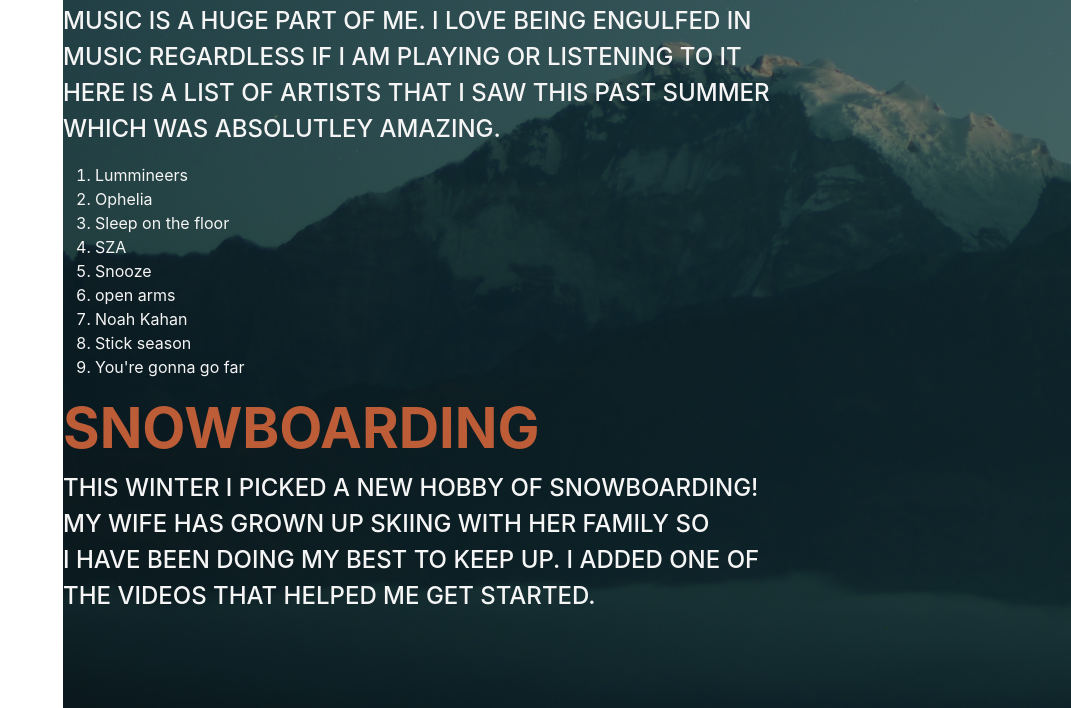
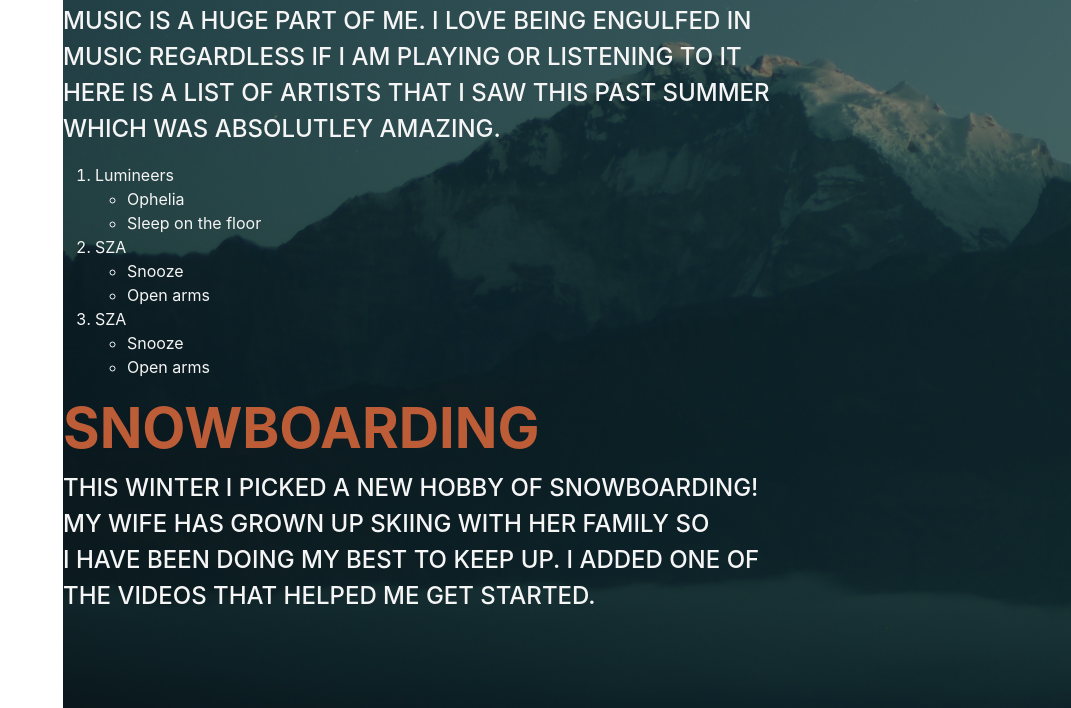
Before and after one commit to SioneTuiasoa/Sione-Tuiasoa-Intrests, a plain HTML site: page index.html in a window 1280 px wide. Shown: the part 870-1578 px from the top of the page, without its empty margins (209-1280 px from the left). Drawn offline with Linux system fonts and the light colour scheme.

Commit message:
Add files via upload

```diff
--- a/index.html
+++ b/index.html
@@ -15,7 +15,7 @@ Sione Tuiasoa
 </head>
 <body>
     <!-- Interests-->
-    <section class="hero" id="intrests">
+    <section class="hero">
         <div>
             <span class="text-primary">Sione Tuiaosa</span> <h1>Interests</h1>
                 <h2>me</h2>
@@ -43,17 +43,28 @@ Sione Tuiasoa
                             Here is a list of artists that I saw this past summer<br>
                             which was absolutley amazing.
                     </div>
+
                             <ol>
-                                <li>Lummineers</li>
-                                        <li>Ophelia</li>
-                                        <li>Sleep on the floor</li>
-                                <li>SZA</li>
-                                        <li>Snooze</li>
-                                        <li>open arms</li>
-                                <li>Noah Kahan</li>
-                                        <li>Stick season</li>
-                                        <li>You're gonna go far</li>
-                            </ol>
+                                <li>Lumineers
+                                  <ul>
+                                    <li>Ophelia</li>
+                                    <li>Sleep on the floor</li>
+                                  </ul>
+                                </li>
+                                <li>SZA
+                                  <ul>
+                                    <li>Snooze</li>
+                                    <li>Open arms</li>
+                                  </ul>
+                                </li>
+                                <li>SZA
+                                  <ul>
+                                    <li>Snooze</li>
+                                    <li>Open arms</li>
+                                  </ul>
+                                </li>
+                              </ol>
+
                 <h2>Snowboarding</h2>
                     <div class="subheading mb-3">This winter I picked a new hobby of snowboarding! <br>
                             My wife has grown up skiing with her family so <br>
```
